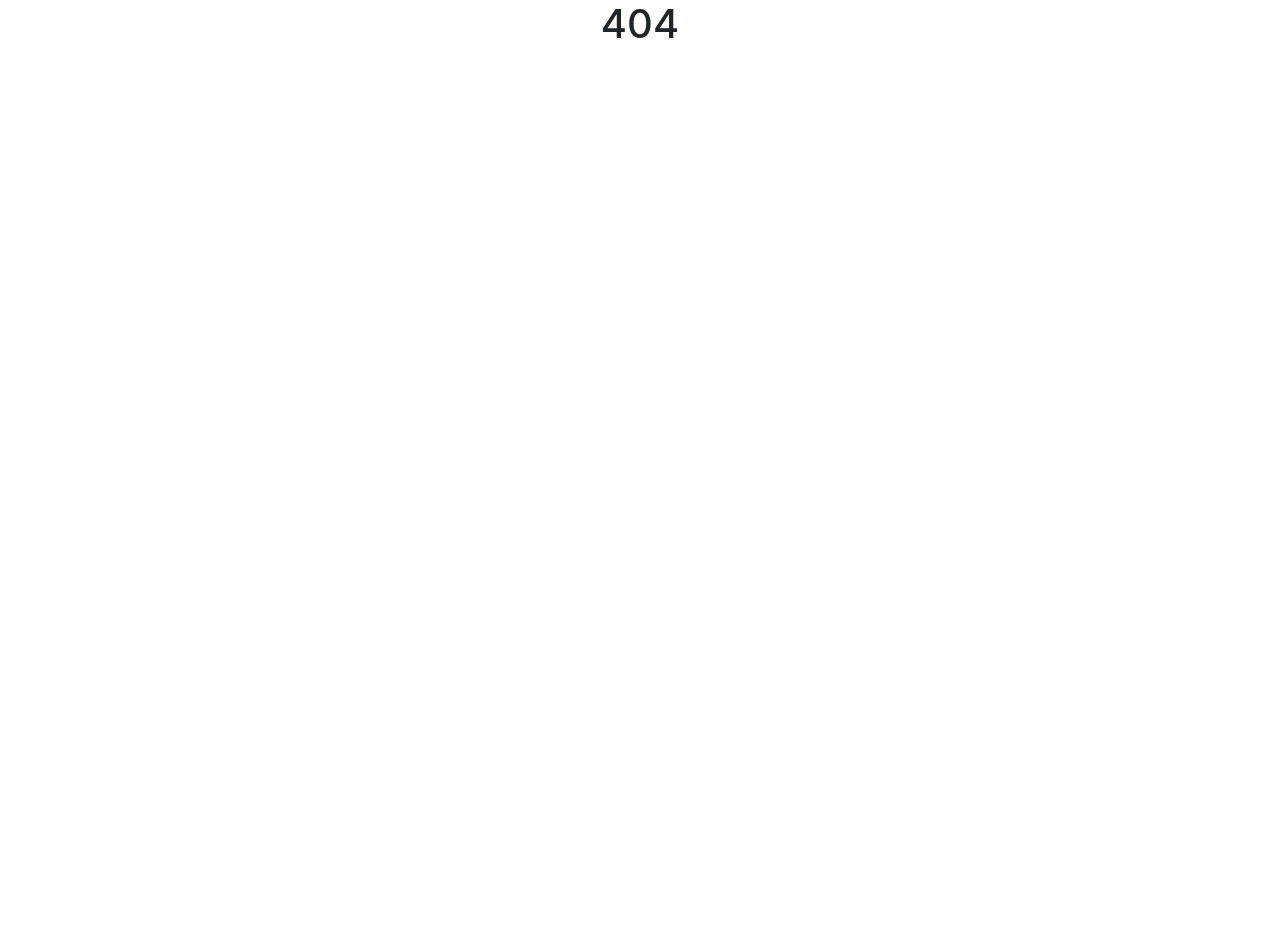
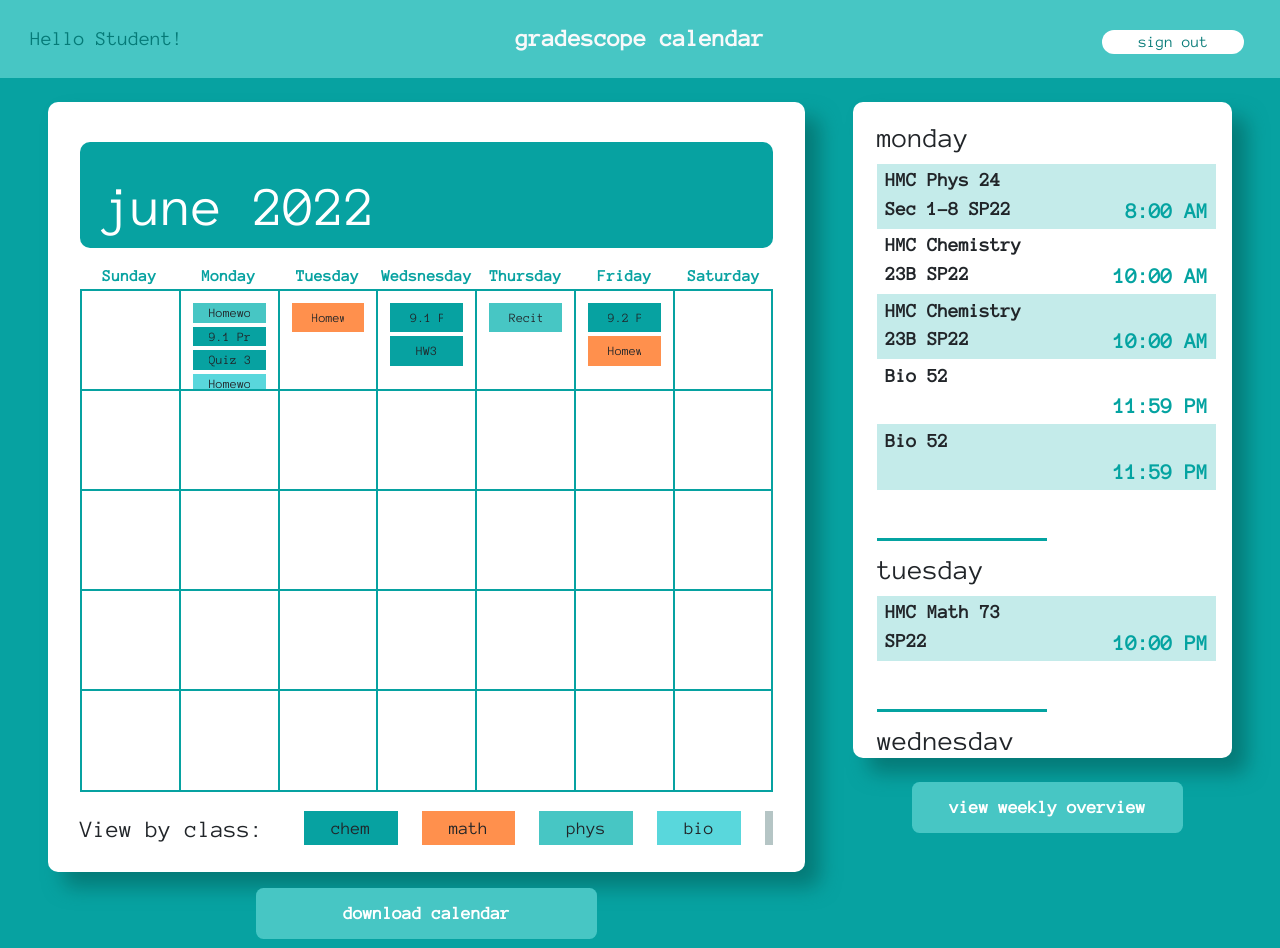
Before and after one commit to acowe/GSCal_front_end, a React (Create React App) app: page /home#/home in a window 1280 px wide. Before the commit the page ends 800 px from the top, so only its background shows below. Built offline with nearby package versions, Linux system fonts and the light colour scheme; a web font is replaced by a local one.

Commit message:
yet another attempt at a redeploy of v2 design

```diff
--- a/package.json
+++ b/package.json
@@ -1,5 +1,5 @@
 {
-  "homepage": "https://acowe.github.io/#/gscal_front_end/",
+  "homepage": "https://acowe.github.io/gscal_front_end/#/home",
   "name": "gscal_front_end",
   "version": "0.1.0",
   "private": true,
--- a/src/App.js
+++ b/src/App.js
@@ -1,6 +1,6 @@
 import logo from './logo.svg';
 import './App.css';
-import {BrowserRouter, Route, Routes, Switch} from "react-router-dom";
+import {BrowserRouter, Route, Routes, Navigate} from "react-router-dom";
 import Home from "./Home";
 import OtherPage from "./OtherPage";
 import NoPage from "./NoPage";
@@ -9,9 +9,9 @@ function App() {
   return (
     <div className="App">
         <Routes>
-            <Route path={"/gscal_home"} element={<Home />}/>
-            <Route path={"/gscal_front_end"} element={<Home />}/>
-            <Route path={"/gscal_wk_overview"} element={<OtherPage />}/>
+            <Route path={"/home"} element={<Home />}/>
+            <Route path={"/gscal_front_end"} element={<Navigate to="/home" />}/>
+            <Route path={"/wk_overview"} element={<OtherPage />}/>
             <Route path={"*"} element={<NoPage />} />
         </Routes>
     </div>
--- a/src/Home.js
+++ b/src/Home.js
@@ -513,7 +513,7 @@ function Home(props){
                             </div>
                         </div>
                         <div className={"mt-3 mt-lg-4 dl_button_group"}>
-                            <a href={"/gscal_wk_overview"} className={"mb-3 shadow-none btn btn-primary"}>view weekly overview</a>
+                            <a href={"/#/gscal_wk_overview"} className={"mb-3 shadow-none btn btn-primary"}>view weekly overview</a>
                         </div>
 
                     </Col>
--- a/src/OtherPage.js
+++ b/src/OtherPage.js
@@ -9,7 +9,7 @@ function OtherPage(){
             <h1 className={"mt-5 mb-4"}>Heyo! This is blank page representing a new page to be integrated.</h1>
             <h3 className={"mb-4"}>(It's coming out soon, I promise!)</h3>
             <h4 className={"mb-3"}>In the meantime, try these links!</h4>
-            <h5><a href={"/gscal_home"}>GSCal local home link (take you back to the local version of GSCal)</a></h5>
+            <h5><a href={"/#/gscal_home"}>GSCal local home link (take you back to the local version of GSCal)</a></h5>
             <h5><a href={"https://acowe.github.io/gscal_front_end/"}>GSCal on gh-pages (takes you to the deployed version of GSCal)</a></h5>
 
         </div>
```
Also changed, not shown: 2 other files (tests, documents, lock files or other folders).
